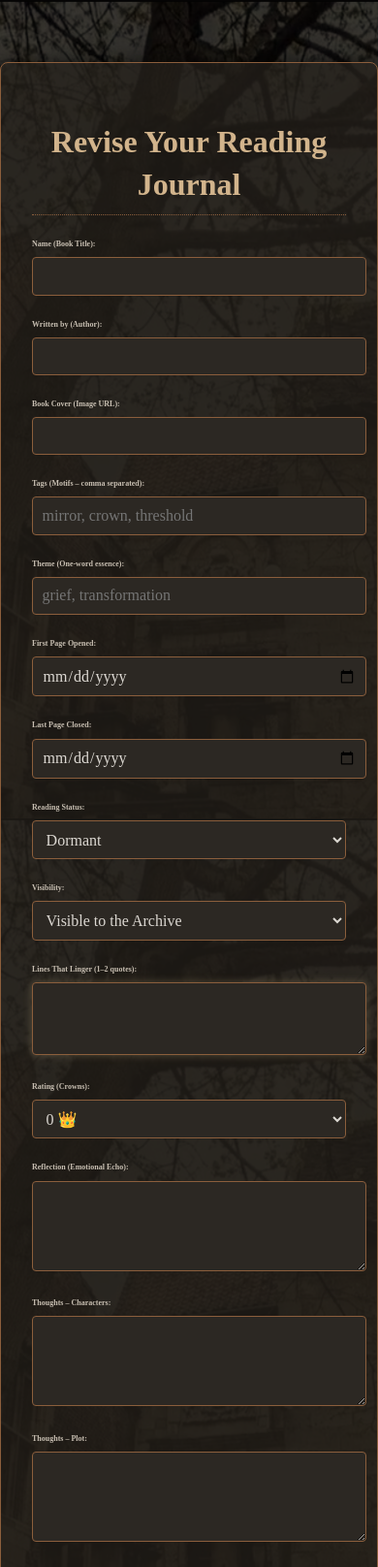
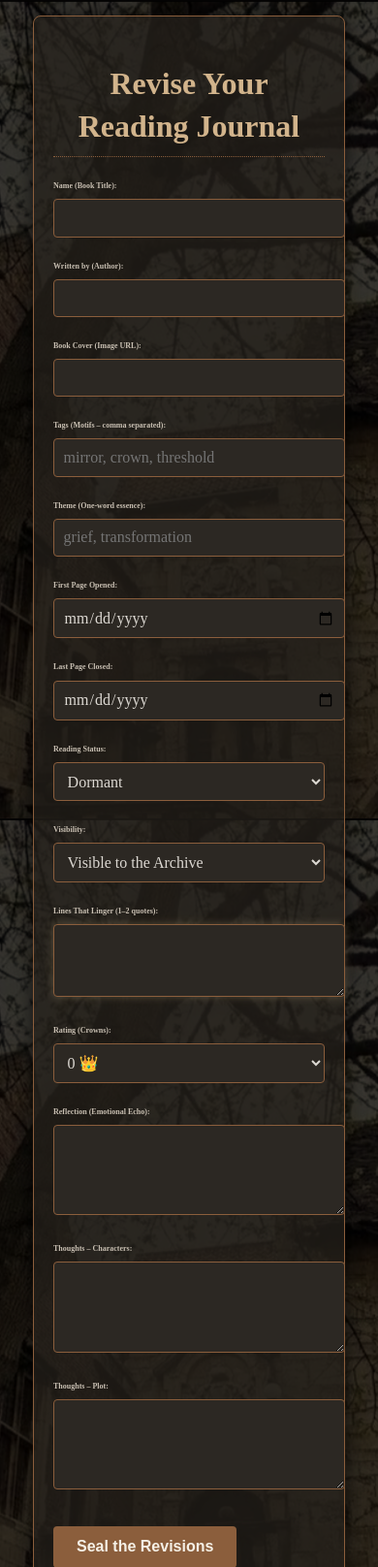
Before and after one commit to rubymeaddows/Ravensandquill, a Flask app: template templates/edit_journal.html in a window 390 px wide. Shown: the top 1616 px of the page at 97% size. Run offline with Flask 3, Linux system fonts and the light colour scheme; the template is opened without the code that fills it, so the values that code supplies are empty; parts of the project's set-up code (start-up, migrations or seed data) failed here and were passed over.

Commit message:
Update edit_journal.html

```diff
--- a/templates/edit_journal.html
+++ b/templates/edit_journal.html
@@ -35,6 +35,17 @@
       padding-bottom: 0.5rem;
     }
 
+/* Mobile overrides */
+@media (max-width: 768px) {
+  .journal-box {
+    max-width: 280px;
+    width: 95%;
+    margin: 1rem auto;
+    padding: 1.25rem;
+    font-size: 0.95rem;
+  }
+}
+
     form label {
       display: block;
       margin-top: 1.5rem;
@@ -57,6 +68,13 @@
       font-size: 1rem;
     }
 
+@media (max-width: 768px) {
+    form label {
+        font-size: 0.5rem;
+        line-height: 1.4;
+    }
+}
+
     form textarea {
       resize: vertical;
     }
@@ -77,6 +95,7 @@
     form button[type="submit"]:hover {
       background-color: #a67c52;
     }
+
   </style>
 </head>
 <body>
```
